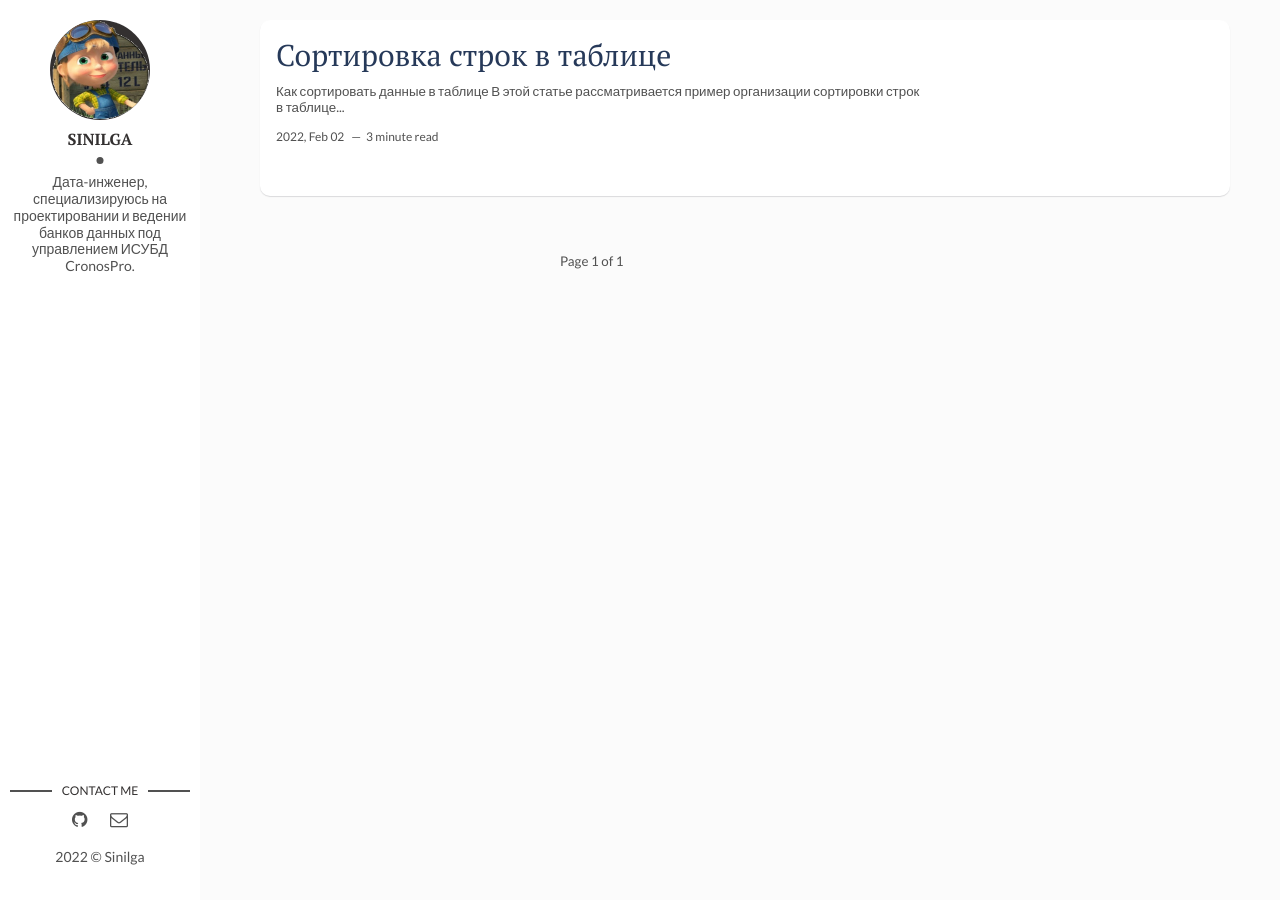
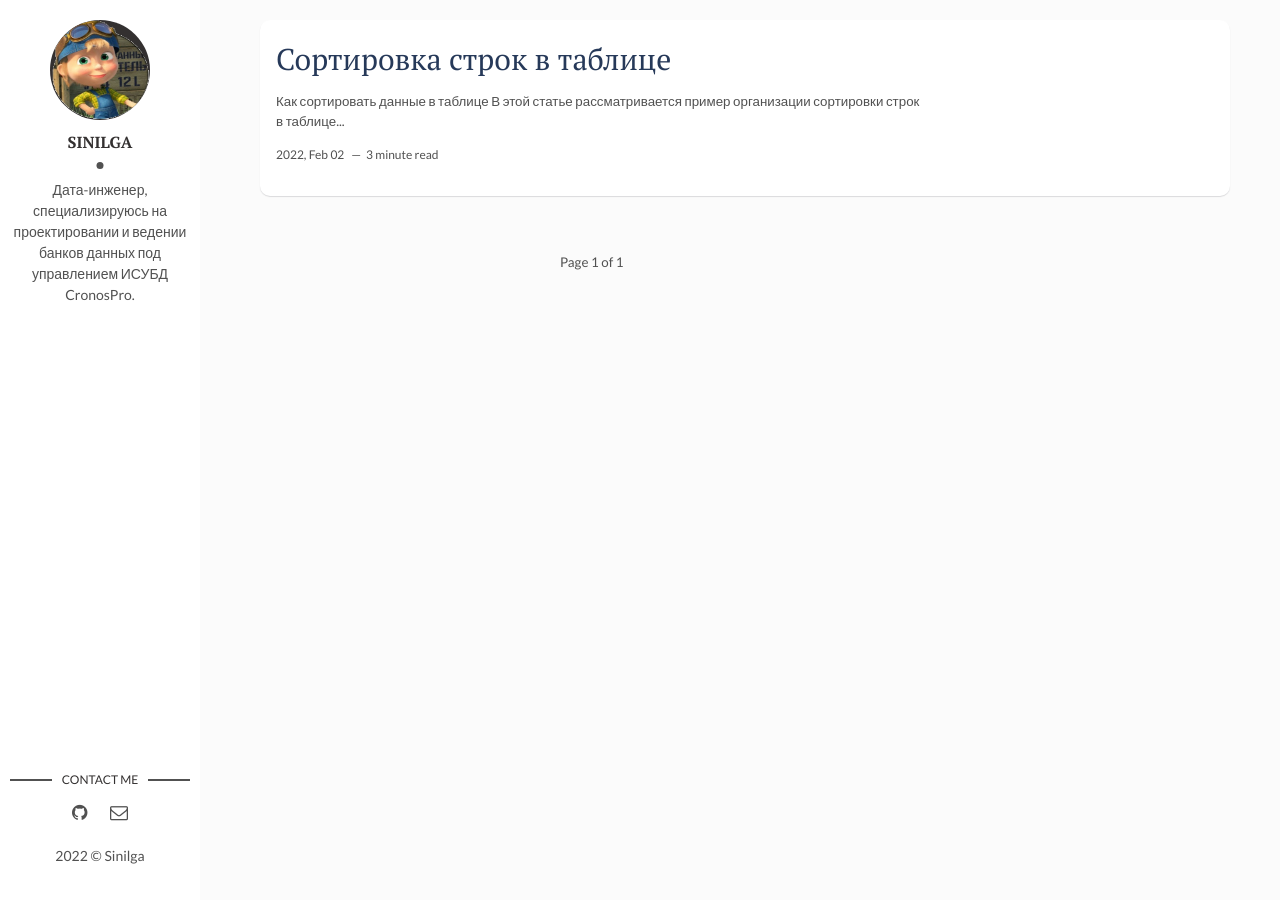
Before and after one commit to sinilga/cronospro, a Jekyll site: the page built from index.html, in a window 1280 px wide. Built offline with Jekyll 4.4.1, drawn with Linux system fonts in a browser that asks for light colours; the list of posts is cut into pages by our own code.

Commit message:
Update main.css

```diff
--- a/assets/css/main.css
+++ b/assets/css/main.css
@@ -777,7 +777,7 @@ template {
 }
 
 html {
-  line-height: 1.2;
+  line-height: 1.5;
 }
 
 body {
@@ -1297,8 +1297,8 @@ a.newer-posts:hover {
 }
 
 .page-footer .page-template {
-	color: #808080;
-	font-size:50%;
+	color: #A0A0A0;
+	font-size:30%;
 }
 
 .page-footer .page-template a {
@@ -1494,6 +1494,6 @@ a.newer-posts:hover {
     margin: 0 0 5px;
   }
   .post .post-content .post-title a {
-    font-size: 14px;
+    font-size: 20px;
   }
 }
```
